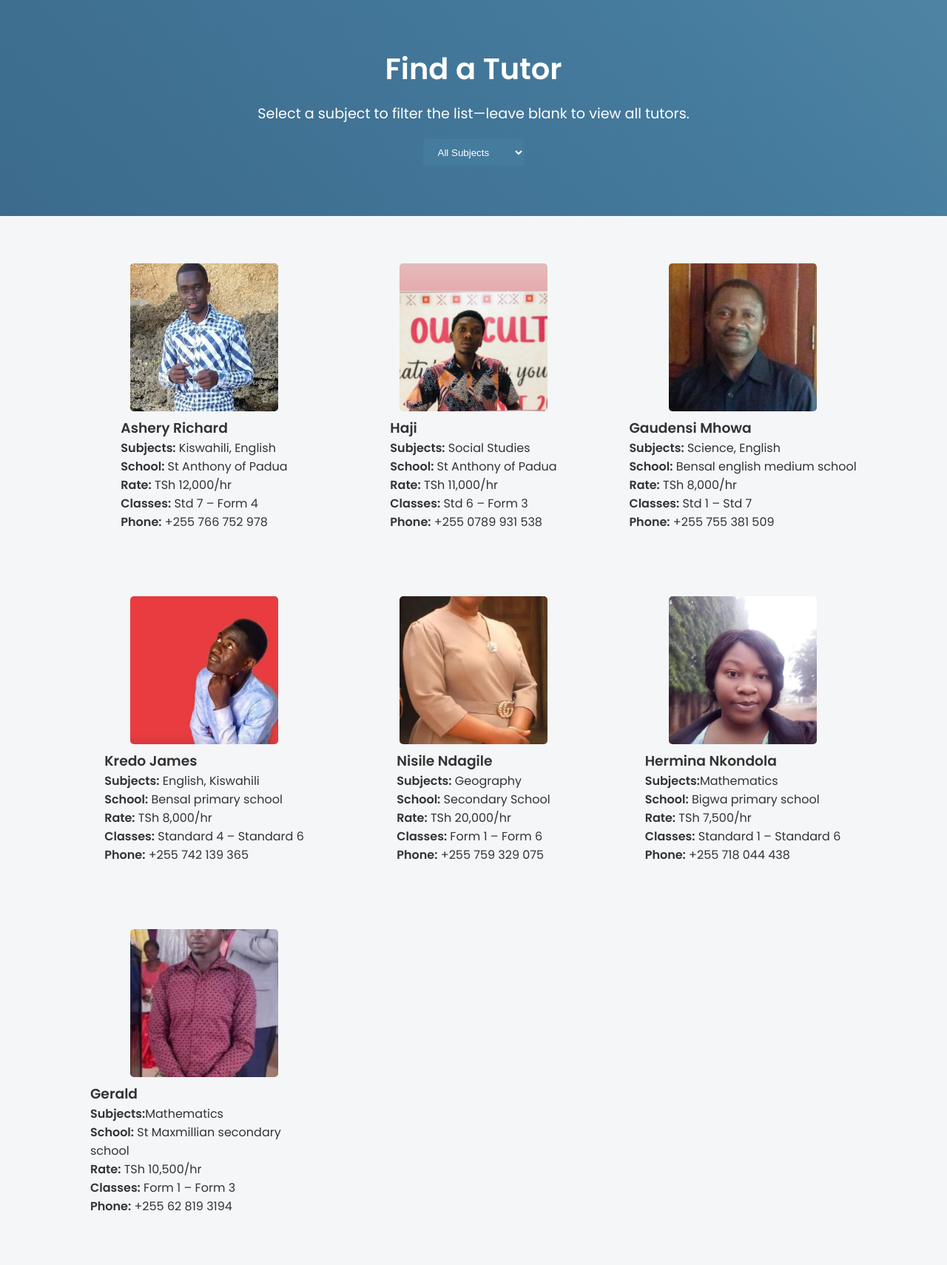
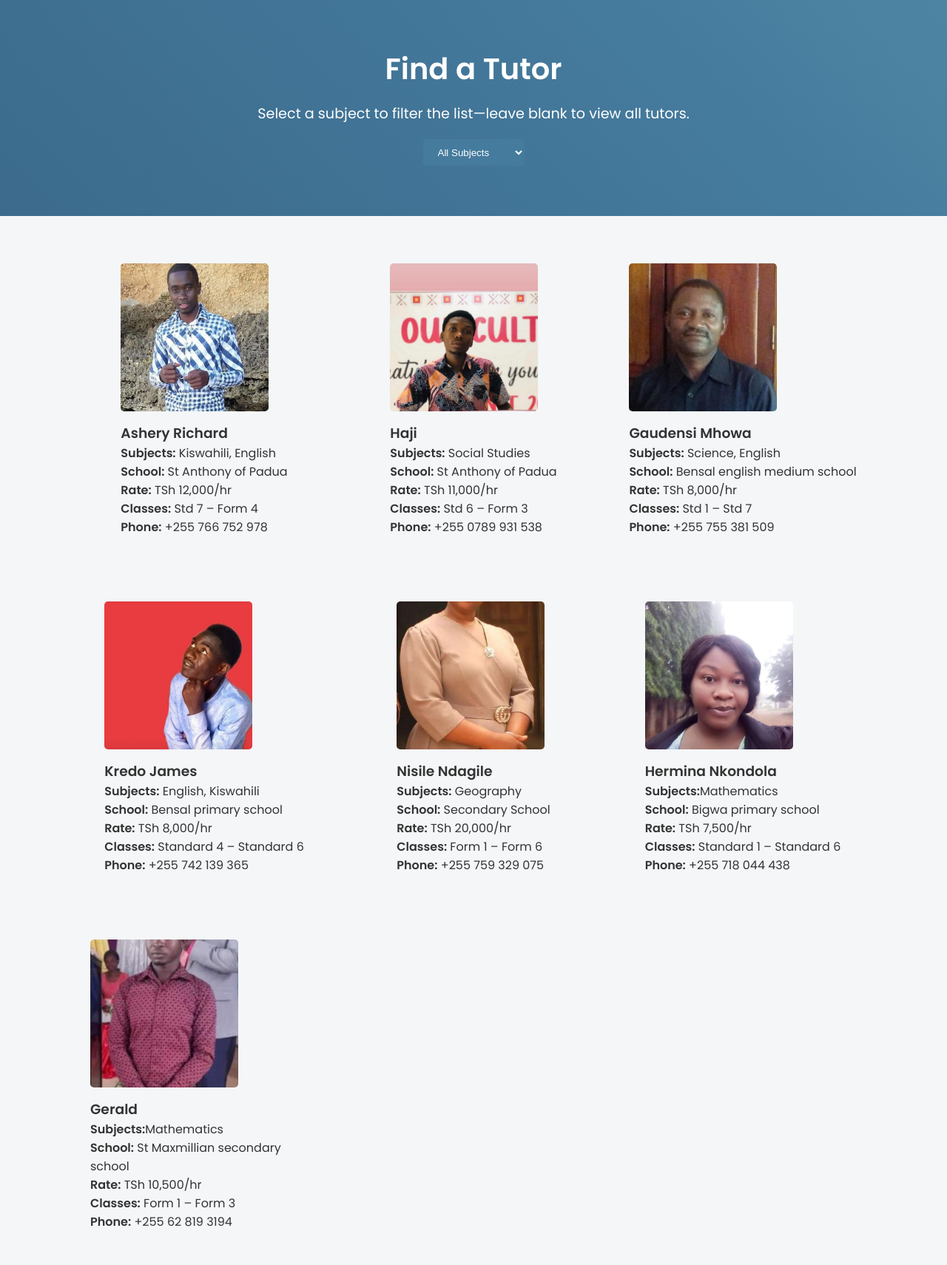
Before and after one commit to KevinShilla/tzstudies, a Flask app: page /tutors in a window 1280 px wide. Shown: the part 73-1783 px from the top of the page at 74% size. Run offline with Flask 3, Linux system fonts and the light colour scheme.

Commit message:
more changes on images

```diff
--- a/static/css/styles.css
+++ b/static/css/styles.css
@@ -296,7 +296,6 @@ input, textarea {
   width: 200px;      /* same width  */
   height: 200px;     /* same height */
   object-fit: cover; /* crops to fit, no stretching */
-  display: block;    /* centers easily if you like */
   margin: 0 auto 0.5rem;
 }
 
```
